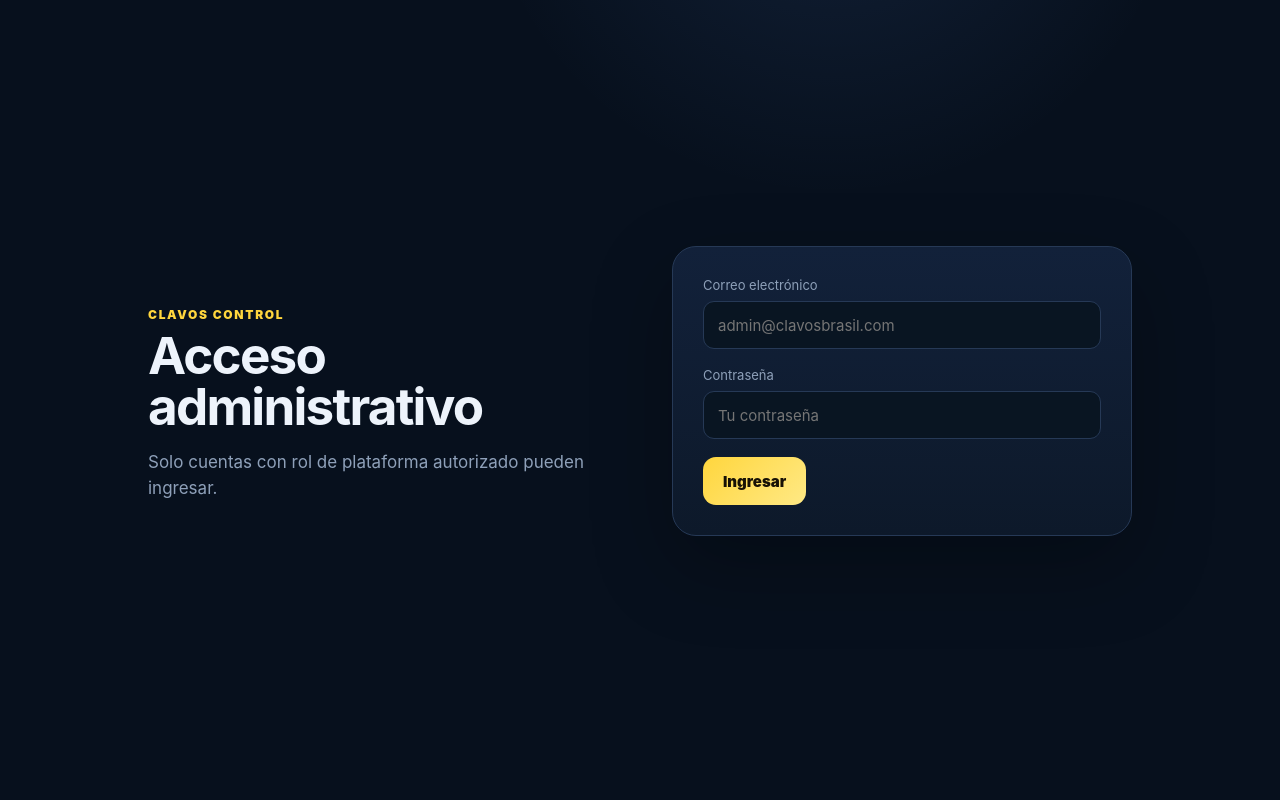
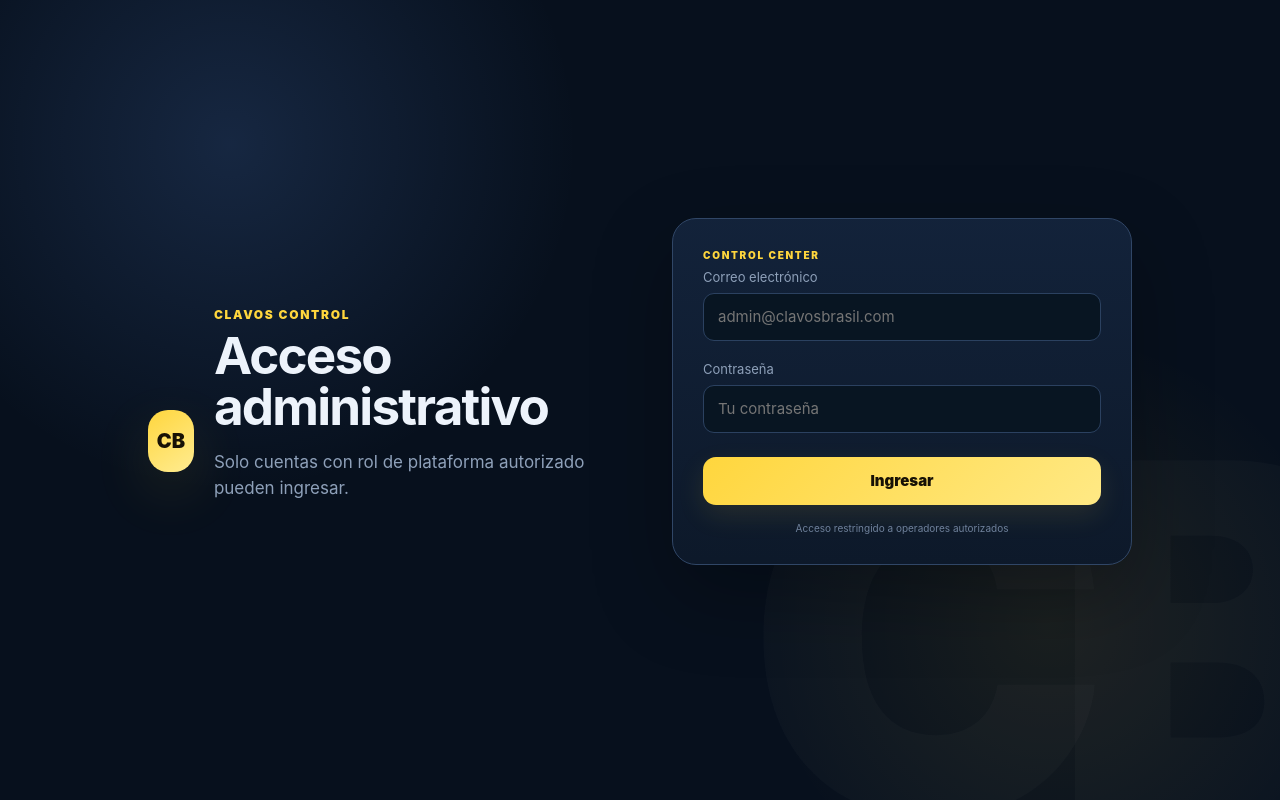
Before and after one commit to jotavgalves/clavosrate, a website built with Vite: page apps/admin/index.html in a window 1280 px wide. Built offline with nearby package versions, Linux system fonts and the light colour scheme; no server answers; files whose address does not match are found by name.

Commit message:
Load polished admin authentication styles

```diff
--- a/apps/admin/index.html
+++ b/apps/admin/index.html
@@ -5,6 +5,7 @@
   <meta name="viewport" content="width=device-width, initial-scale=1.0" />
   <meta name="theme-color" content="#07101d" />
   <title>Clavos Control</title>
+  <link rel="stylesheet" href="/src/auth.css" />
 </head>
 <body>
   <div id="app"></div>
```
